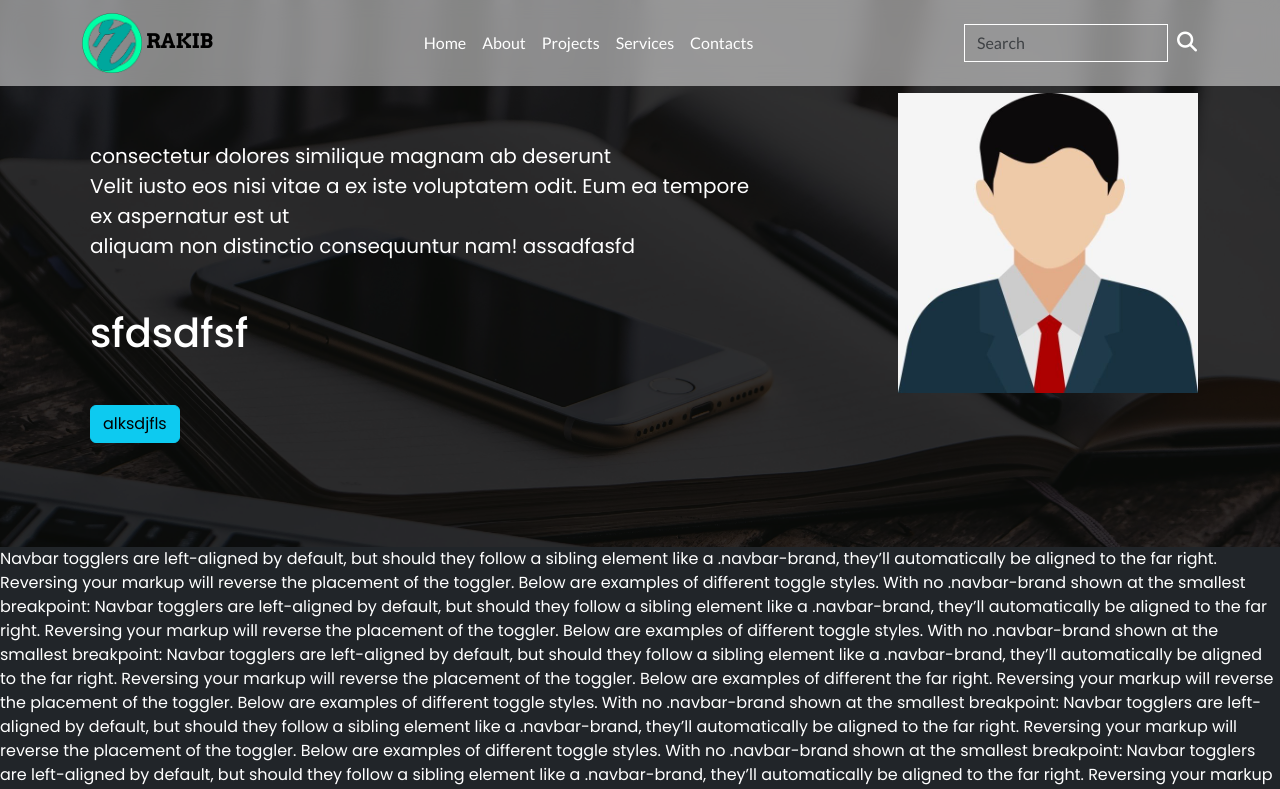
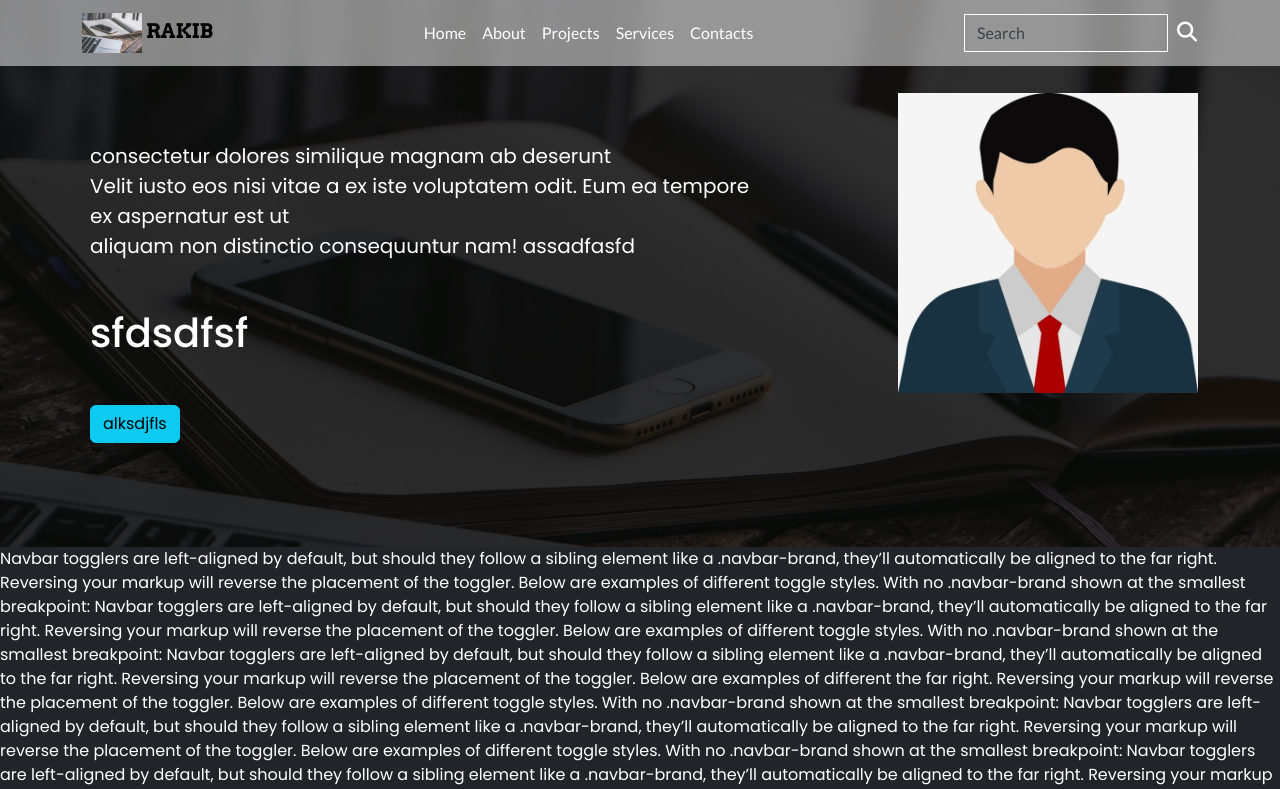
Before and after one commit to Devloper-Rakib/portfolio, a plain HTML site: page index.html in a window 1280 px wide. Shown: the top 789 px of the page. Drawn offline with Linux system fonts and the light colour scheme.

Commit message:
Update index.html

```diff
--- a/index.html
+++ b/index.html
@@ -19,7 +19,7 @@
     <nav class="navbar navbar-expand-md bg-white bg-opacity-50 lato-regular fixed-top">
       <div class="container">
         <a class="navbar-brand" href="#"
-          ><img src="assets/images/logo.png" width="60" height="" alt="" />
+          ><img src="/assets/images/bgImage1.jpg" width="60" height="" alt="" />
           <h5 class="d-inline arvo-bold">RAKIB</h5>
         </a>
         <button
```
